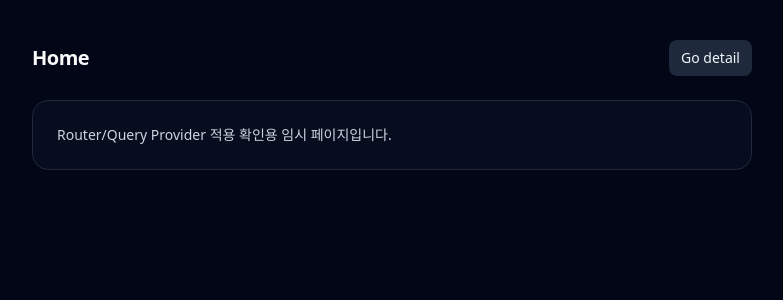
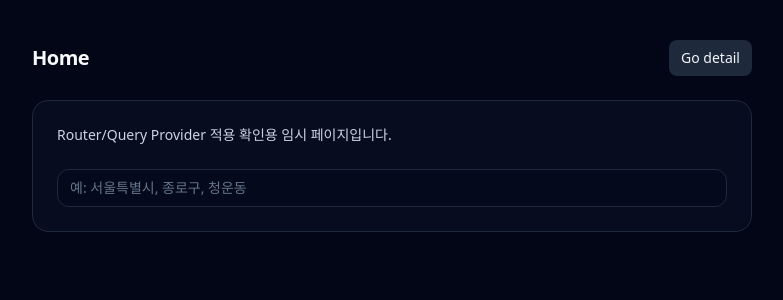
Before and after one commit to soral215/forecast, a React (Vite) app: page / in a window 1280 px wide. Shown: the top 300 px of the page, without its empty margins (248-1031 px from the left). Built offline with nearby package versions, Linux system fonts and the light colour scheme.

Commit message:
feat: 장소 검색 자동완성 UI(디바운스/최대 20개) 구현

```diff
--- /dev/null
+++ b/src/features/search-place/index.ts
@@ -0,0 +1 @@
+export { SearchPlace } from './ui/search-place'
--- /dev/null
+++ b/src/features/search-place/ui/search-place.tsx
@@ -0,0 +1,73 @@
+import { useMemo, useState } from 'react'
+
+import {
+  buildSearchIndex,
+  normalizeDistrictText,
+  type PlaceCandidate,
+} from '../../../entities/place'
+import { useDebounce } from '../../../shared/lib/use-debounce'
+import { Card, Input } from '../../../shared/ui'
+
+type Props = {
+  onSelect: (place: PlaceCandidate) => void
+}
+
+function scoreCandidate(candidate: PlaceCandidate, queryNorm: string) {
+  // lower is better
+  const includes = candidate.normalized.includes(queryNorm)
+  if (!includes) return Number.POSITIVE_INFINITY
+  return candidate.depth
+}
+
+export function SearchPlace({ onSelect }: Props) {
+  const [query, setQuery] = useState('')
+  const debounced = useDebounce(query, 200)
+  const queryNorm = useMemo(() => normalizeDistrictText(debounced), [debounced])
+
+  const index = useMemo(() => buildSearchIndex(), [])
+
+  const results = useMemo(() => {
+    if (!queryNorm) return []
+
+    return index
+      .map((c) => ({ c, score: scoreCandidate(c, queryNorm) }))
+      .filter((x) => Number.isFinite(x.score))
+      .sort((a, b) => a.score - b.score || a.c.full.localeCompare(b.c.full))
+      .slice(0, 20)
+      .map((x) => x.c)
+  }, [index, queryNorm])
+
+  return (
+    <div className="flex flex-col gap-3">
+      <Input
+        value={query}
+        placeholder="예: 서울특별시, 종로구, 청운동"
+        onChange={(e) => setQuery(e.target.value)}
+      />
+
+      {queryNorm && (
+        <Card className="p-2">
+          {results.length === 0 ? (
+            <p className="px-2 py-2 text-sm text-slate-400">
+              매칭되는 장소가 없습니다.
+            </p>
+          ) : (
+            <ul className="max-h-72 overflow-auto">
+              {results.map((p) => (
+                <li key={p.full}>
+                  <button
+                    className="w-full rounded-xl px-3 py-2 text-left text-sm text-slate-100 hover:bg-slate-800/60"
+                    onClick={() => onSelect(p)}
+                    type="button"
+                  >
+                    {p.full}
+                  </button>
+                </li>
+              ))}
+            </ul>
+          )}
+        </Card>
+      )}
+    </div>
+  )
+}
--- a/src/pages/home/page.tsx
+++ b/src/pages/home/page.tsx
@@ -1,5 +1,6 @@
 import { Link } from 'react-router-dom'
 
+import { SearchPlace } from '../../features/search-place'
 import { Card } from '../../shared/ui'
 
 export function HomePage() {
@@ -20,6 +21,10 @@ export function HomePage() {
           <p className="text-sm text-slate-300">
             Router/Query Provider 적용 확인용 임시 페이지입니다.
           </p>
+
+          <div className="mt-6">
+            <SearchPlace onSelect={(p) => console.log('selected', p)} />
+          </div>
         </Card>
       </div>
     </div>
```
Also changed, not shown: src/shared/lib/use-debounce.ts (line endings or trailing spaces).
